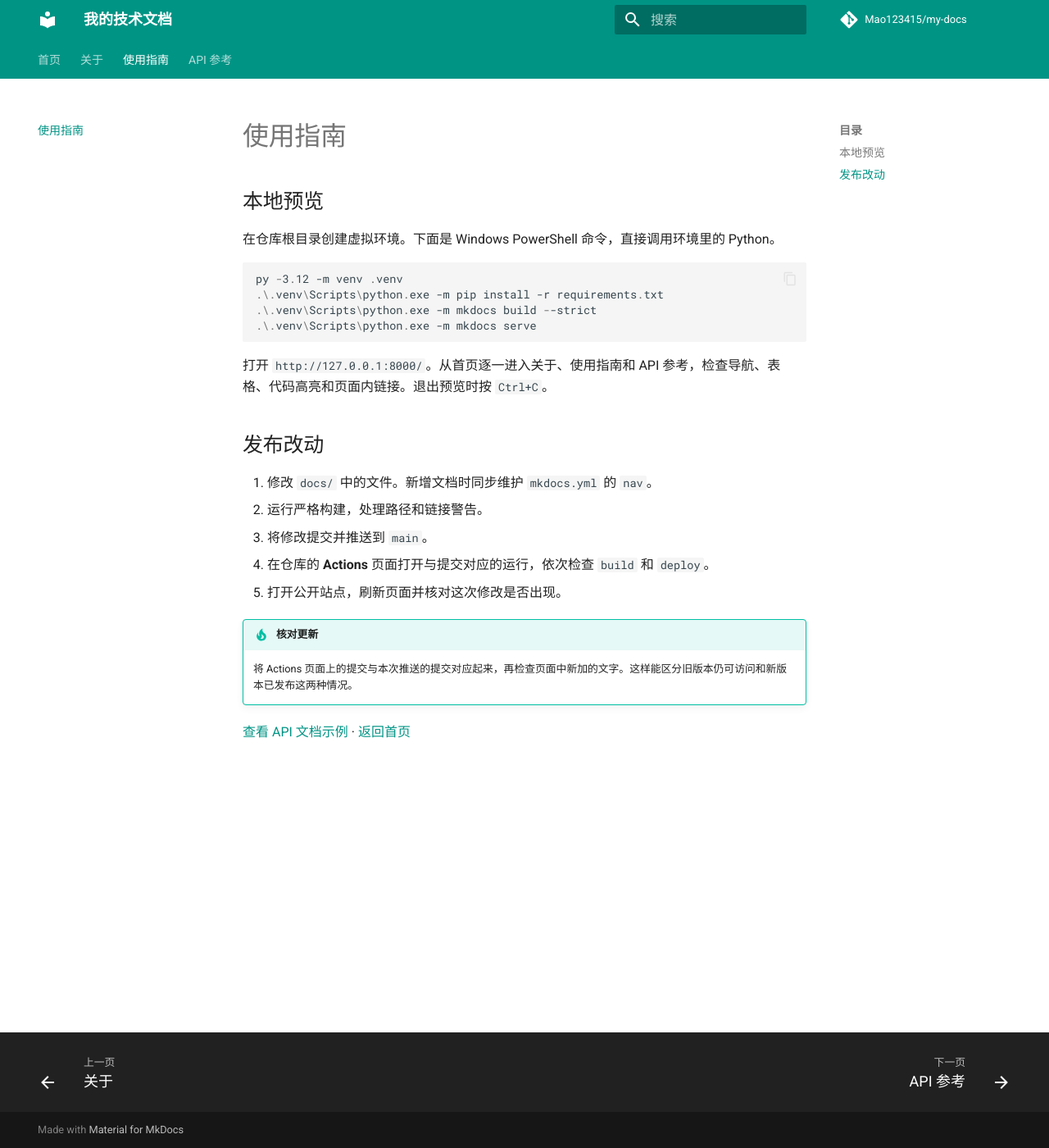
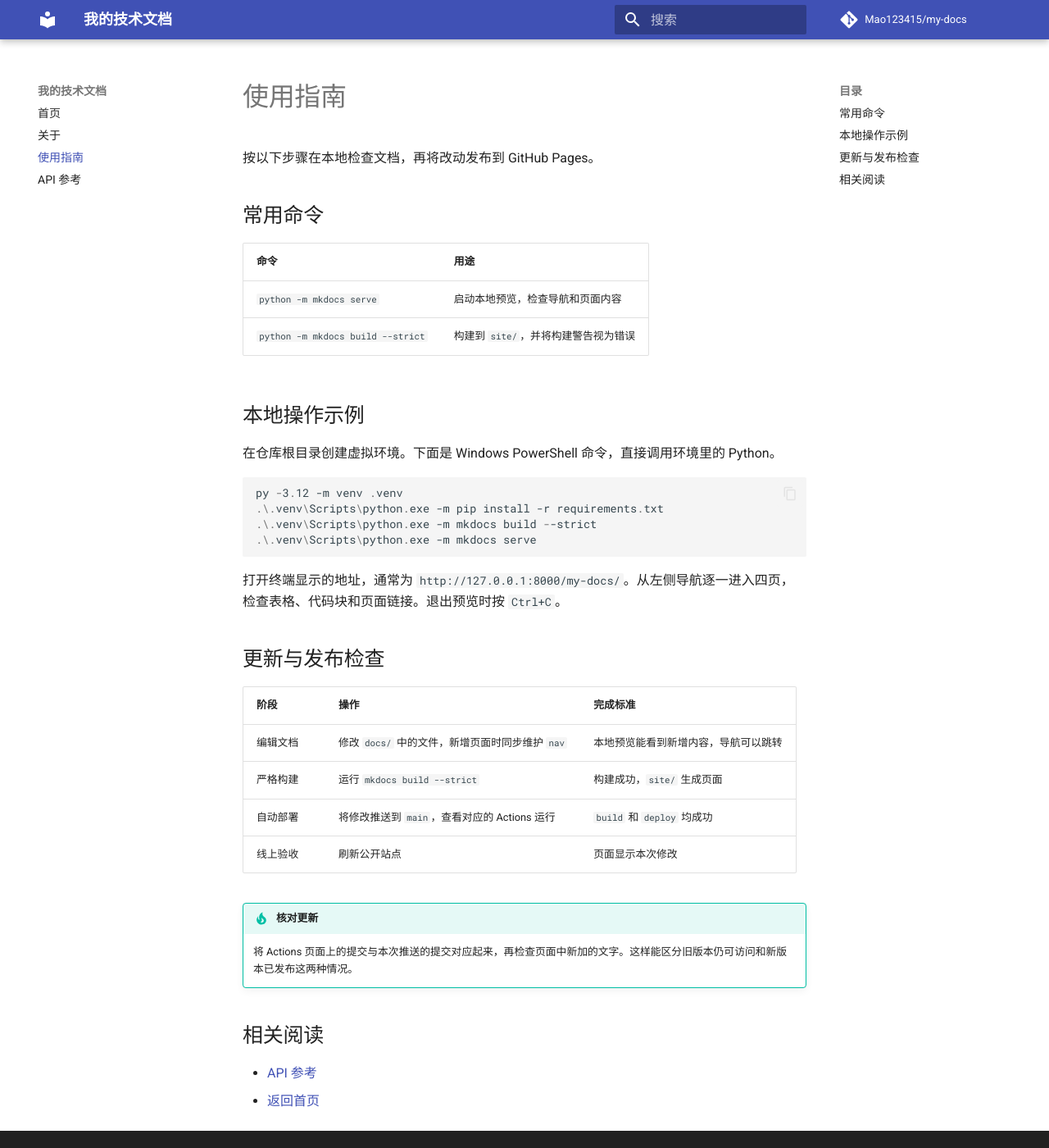
Before and after one commit to Mao123415/my-docs, an MkDocs documentation site: the page built from docs/guide.md, in a window 1280 px wide and 1400 px high. Shown: the whole window at 82% size. Built offline with MkDocs 1.6.1 and Material for MkDocs 9.7.7, drawn with Linux system fonts in a browser that asks for light colours; comment, search, counter and statistics services are not loaded.

Commit message:
统一 MkDocs 导航和文档排版

````diff
--- a/docs/about.md
+++ b/docs/about.md
@@ -2,14 +2,18 @@
 
 这个项目把静态文档的编写与发布放进同一个仓库。修改来源可以用 Git 提交追踪，Actions 的构建日志则记录对应版本如何生成并上线。
 
-## 发布流程
+## 项目目标
 
-| 阶段 | 读入 | 产出 |
-| --- | --- | --- |
-| 编写 | 文档需求 | `docs/` 中的 Markdown 和 `mkdocs.yml` 中的导航配置 |
-| 构建 | 仓库源码和 Python 依赖 | `site/` 中的 HTML、CSS 和 JavaScript |
-| 上传 | `site/` | Pages 工作流使用的构建制品 |
-| 部署 | 构建制品 | 可公开访问的 GitHub Pages 网站 |
+让推送到 `main` 的文档改动自动完成构建与发布，并通过 Actions 运行记录核对公开网站的版本。
+
+## 技术组成
+
+| 工具 | 在本项目中的作用 |
+| --- | --- |
+| Markdown | 在 `docs/` 中编写和维护页面正文 |
+| MkDocs Material | 读取 `mkdocs.yml`，将文档构建为 `site/` 中的 HTML、CSS 和 JavaScript |
+| GitHub Actions | 在文档改动推送后构建网站，上传并发布构建制品 |
+| GitHub Pages | 托管构建产物，提供可公开访问的网站地址 |
 
 ## 实践笔记
 
@@ -17,4 +21,7 @@
 
 排查问题时，先看 Actions 的哪个任务失败。构建失败时可以从依赖安装和 MkDocs 输出着手。构建成功但部署失败时，再检查 Pages 发布来源、部署权限和环境记录。
 
-[查看日常更新步骤](guide.md)
+## 相关阅读
+
+- [使用指南](guide.md)
+- [返回首页](index.md)
--- a/docs/api.md
+++ b/docs/api.md
@@ -11,12 +11,14 @@
 | 成功状态 | `200 OK` |
 | 响应类型 | `application/json` |
 
-### 请求与响应
+### 请求示例
 
 ```http
 GET /api/docs HTTP/1.1
 Accept: application/json
 ```
+
+### 响应示例
 
 ```json
 {
@@ -27,6 +29,8 @@ Accept: application/json
 }
 ```
 
+## 响应字段说明
+
 | 字段 | 类型 | 含义 |
 | --- | --- | --- |
 | `items` | 数组 | 文档条目列表。没有结果时示例响应使用空数组。 |
@@ -34,4 +38,7 @@ Accept: application/json
 | `items[].title` | 字符串 | 导航中显示的标题 |
 | `items[].path` | 字符串 | 相对于站点根目录的页面路径 |
 
-[打开使用指南](guide.md) · [返回首页](index.md)
+## 相关阅读
+
+- [使用指南](guide.md)
+- [返回首页](index.md)
--- a/docs/guide.md
+++ b/docs/guide.md
@@ -1,6 +1,15 @@
 # 使用指南
 
-## 本地预览
+按以下步骤在本地检查文档，再将改动发布到 GitHub Pages。
+
+## 常用命令
+
+| 命令 | 用途 |
+| --- | --- |
+| `python -m mkdocs serve` | 启动本地预览，检查导航和页面内容 |
+| `python -m mkdocs build --strict` | 构建到 `site/`，并将构建警告视为错误 |
+
+## 本地操作示例
 
 在仓库根目录创建虚拟环境。下面是 Windows PowerShell 命令，直接调用环境里的 Python。
 
@@ -11,17 +20,21 @@ py -3.12 -m venv .venv
 .\.venv\Scripts\python.exe -m mkdocs serve
 ```
 
-打开 `http://127.0.0.1:8000/`。从首页逐一进入关于、使用指南和 API 参考，检查导航、表格、代码高亮和页面内链接。退出预览时按 `Ctrl+C`。
+打开终端显示的地址，通常为 `http://127.0.0.1:8000/my-docs/`。从左侧导航逐一进入四页，检查表格、代码块和页面链接。退出预览时按 `Ctrl+C`。
 
-## 发布改动
+## 更新与发布检查
 
-1. 修改 `docs/` 中的文件。新增文档时同步维护 `mkdocs.yml` 的 `nav`。
-2. 运行严格构建，处理路径和链接警告。
-3. 将修改提交并推送到 `main`。
-4. 在仓库的 **Actions** 页面打开与提交对应的运行，依次检查 `build` 和 `deploy`。
-5. 打开公开站点，刷新页面并核对这次修改是否出现。
+| 阶段 | 操作 | 完成标准 |
+| --- | --- | --- |
+| 编辑文档 | 修改 `docs/` 中的文件，新增页面时同步维护 `nav` | 本地预览能看到新增内容，导航可以跳转 |
+| 严格构建 | 运行 `mkdocs build --strict` | 构建成功，`site/` 生成页面 |
+| 自动部署 | 将修改推送到 `main`，查看对应的 Actions 运行 | `build` 和 `deploy` 均成功 |
+| 线上验收 | 刷新公开站点 | 页面显示本次修改 |
 
 !!! tip "核对更新"
     将 Actions 页面上的提交与本次推送的提交对应起来，再检查页面中新加的文字。这样能区分旧版本仍可访问和新版本已发布这两种情况。
 
-[查看 API 文档示例](api.md) · [返回首页](index.md)
+## 相关阅读
+
+- [API 参考](api.md)
+- [返回首页](index.md)
--- a/mkdocs.yml
+++ b/mkdocs.yml
@@ -7,11 +7,7 @@ repo_name: Mao123415/my-docs
 theme:
   name: material
   language: zh
-  palette:
-    primary: teal
-    accent: teal
   features:
-    - navigation.tabs
     - navigation.footer
     - content.code.copy
 
````
Also changed, not shown: docs/index.md (+12 -8 lines).
